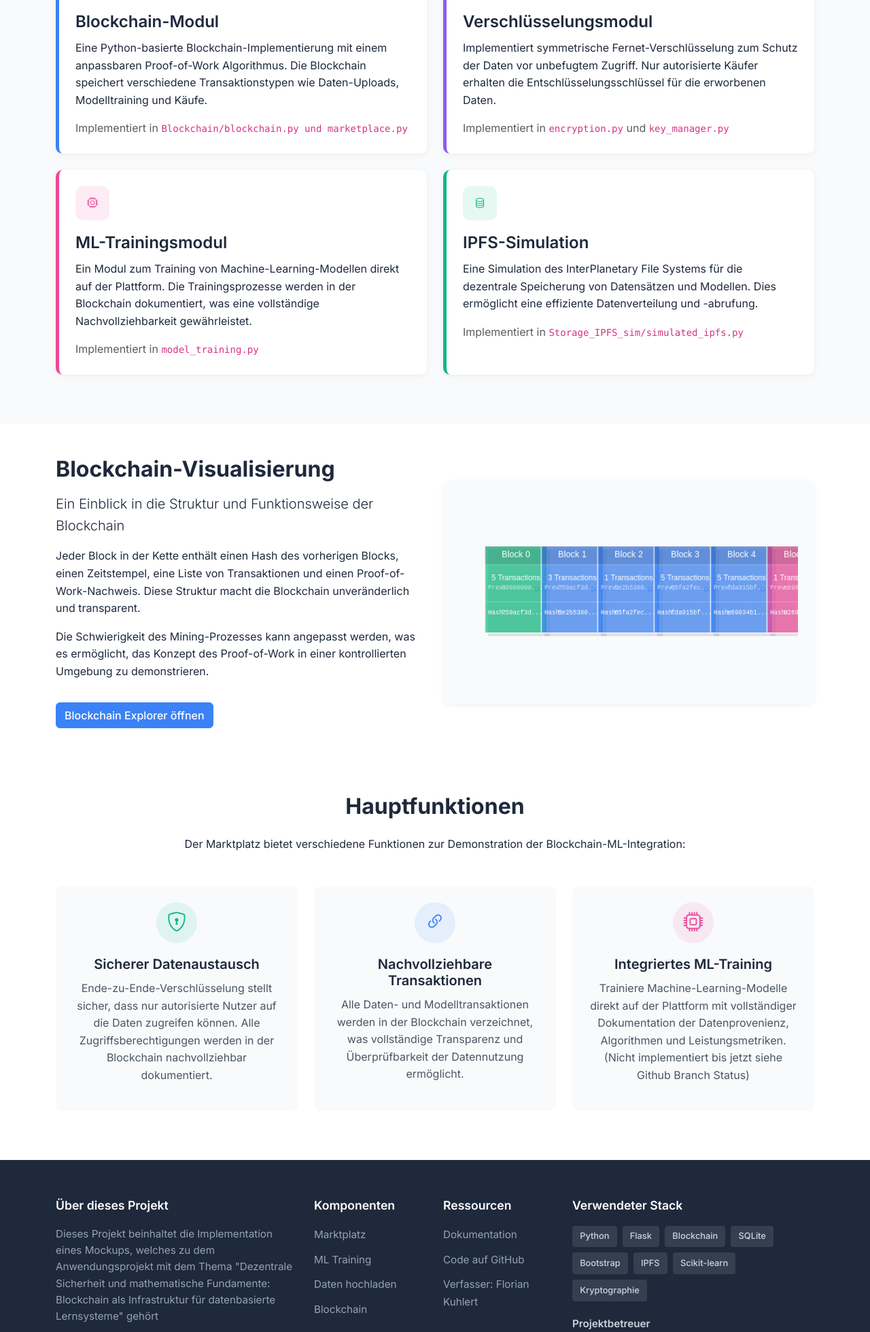
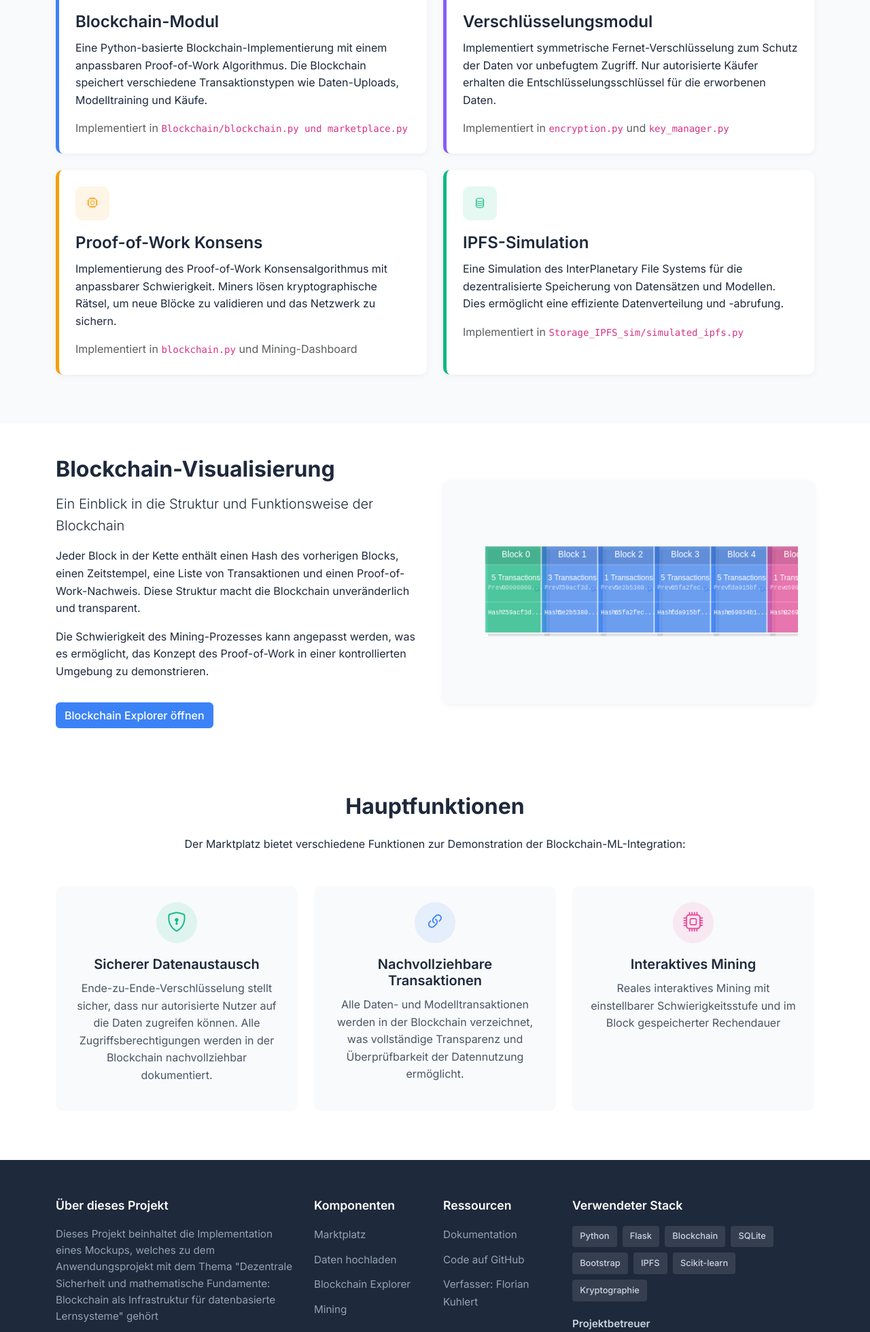
Before and after one commit to abrahamboza/Blockchain_Marketplace_for_Ai_Applications, a Flask app: page / in a window 1280 px wide. Shown: the part 961-2920 px from the top of the page at 68% size. Run offline with Flask 3, Linux system fonts and the light colour scheme; some libraries are stand-ins or nearby versions.

Commit message:
updated index site

```diff
--- a/ipfs_storage/pins.json
+++ b/ipfs_storage/pins.json
@@ -1 +1 @@
-["7a7fd0451176fee05ec87a0a1eb77c19ba82ba71545f4a760e8e5de10ecbff5c", "3e358bab8d7ccceb7f4b0357cc7ad243738c19d9471b4c8ef8ebd1de9915a759"]
+["7a7fd0451176fee05ec87a0a1eb77c19ba82ba71545f4a760e8e5de10ecbff5c", "3e358bab8d7ccceb7f4b0357cc7ad243738c19d9471b4c8ef8ebd1de9915a759", "3bc2588321f4dd53b18b29fc231bd629a3308e10f29a71465b21966c7ae847f6"]
--- a/static/css/styles.css
+++ b/static/css/styles.css
@@ -195,7 +195,14 @@ a:hover {
     margin-bottom: 0.5rem;
     color: var(--gray-400);
 }
+.component-item.mining {
+    border-left-color: #f59e0b;
+}
 
+.component-item.mining .component-icon {
+    background-color: rgba(245, 158, 11, 0.1);
+    color: #f59e0b;
+}
 .footer-links {
     list-style: none;
     padding-left: 0;
--- a/templates/base_layout.html
+++ b/templates/base_layout.html
@@ -69,13 +69,10 @@
                     </li>
                     {% if is_logged_in() %}
                     <li class="nav-item">
-                        <a class="nav-link" href="/training/dashboard" id="nav-training">ML Training</a>
-                    </li>
-                    <li class="nav-item">
                         <a class="nav-link" href="/marketplace/my-purchases" id="nav-my-purchases">Meine Käufe</a>
                     </li>
                     <li class="nav-item">
-                        <a class="nav-link" href="/admin" id="nav-admin">Admin</a>
+                        <a class="nav-link" href="/mine" id="nav-mining">Mining</a>
                     </li>
                     {% endif %}
                 </ul>
@@ -139,9 +136,9 @@ datenbasierte Lernsysteme" gehört</p>
                     <h5>Komponenten</h5>
                     <ul class="footer-links">
                         <li><a href="/marketplace">Marktplatz</a></li>
-                        <li><a href="/training/dashboard">ML Training</a></li>
                         <li><a href="/upload-dataset">Daten hochladen</a></li>
-                        <li><a href="/blockchain">Blockchain</a></li>
+                        <li><a href="/blockchain">Blockchain Explorer</a></li>
+                        <li><a href="/mine">Mining</a></li>
                         {% if is_logged_in() %}
                         <li><a href="/marketplace/my-purchases">Meine Käufe</a></li>
                         {% endif %}
@@ -236,12 +233,9 @@ datenbasierte Lernsysteme" gehört</p>
             } else if (currentPath.startsWith('/blockchain')) {
                 const blockchainLink = document.getElementById('nav-blockchain');
                 if (blockchainLink) blockchainLink.classList.add('active');
-            } else if (currentPath.startsWith('/training')) {
-                const trainingLink = document.getElementById('nav-training');
-                if (trainingLink) trainingLink.classList.add('active');
-            } else if (currentPath.startsWith('/admin')) {
-                const adminLink = document.getElementById('nav-admin');
-                if (adminLink) adminLink.classList.add('active');
+            } else if (currentPath.startsWith('/mine')) {
+                const miningLink = document.getElementById('nav-mining');
+                if (miningLink) miningLink.classList.add('active');
             } else if (currentPath.startsWith('/upload')) {
                 const uploadLink = document.querySelector('.nav-link[href="/upload-dataset"]');
                 if (uploadLink) uploadLink.classList.add('active');
--- a/templates/index.html
+++ b/templates/index.html
@@ -343,13 +343,13 @@
                 </div>
             </div>
             <div class="col-md-6 mb-4">
-                <div class="component-item ml">
+                <div class="component-item mining">
                     <div class="component-icon">
                         <i class="bi bi-cpu"></i>
                     </div>
-                    <h4 class="component-title">ML-Trainingsmodul</h4>
-                    <p>Ein Modul zum Training von Machine-Learning-Modellen direkt auf der Plattform. Die Trainingsprozesse werden in der Blockchain dokumentiert, was eine vollständige Nachvollziehbarkeit gewährleistet.</p>
-                    <p class="mb-0 text-muted">Implementiert in <code>model_training.py</code></p>
+                    <h4 class="component-title">Proof-of-Work Konsens</h4>
+                    <p>Implementierung des Proof-of-Work Konsensalgorithmus mit anpassbarer Schwierigkeit. Miners lösen kryptographische Rätsel, um neue Blöcke zu validieren und das Netzwerk zu sichern.</p>
+                    <p class="mb-0 text-muted">Implementiert in <code>blockchain.py</code> und Mining-Dashboard</p>
                 </div>
             </div>
             <div class="col-md-6 mb-4">
@@ -358,7 +358,7 @@
                         <i class="bi bi-database"></i>
                     </div>
                     <h4 class="component-title">IPFS-Simulation</h4>
-                    <p>Eine Simulation des InterPlanetary File Systems für die dezentrale Speicherung von Datensätzen und Modellen. Dies ermöglicht eine effiziente Datenverteilung und -abrufung.</p>
+                    <p>Eine Simulation des InterPlanetary File Systems für die dezentralisierte Speicherung von Datensätzen und Modellen. Dies ermöglicht eine effiziente Datenverteilung und -abrufung.</p>
                     <p class="mb-0 text-muted">Implementiert in <code>Storage_IPFS_sim/simulated_ipfs.py</code></p>
                 </div>
             </div>
@@ -417,8 +417,8 @@
                     <div class="feature-icon ml">
                         <i class="bi bi-cpu"></i>
                     </div>
-                    <h5 class="feature-title">Integriertes ML-Training</h5>
-                    <p class="feature-description">Trainiere Machine-Learning-Modelle direkt auf der Plattform mit vollständiger Dokumentation der Datenprovenienz, Algorithmen und Leistungsmetriken.(Nicht implementiert bis jetzt siehe Github Branch Status)</p>
+                    <h5 class="feature-title">Interaktives Mining</h5>
+                    <p class="feature-description">Reales interaktives Mining mit einstellbarer Schwierigkeitsstufe und im Block gespeicherter Rechendauer</p>
                 </div>
             </div>
         </div>
```
Also changed, not shown: data_keys.json (+10 -1 lines), ipfs_storage/metadata.json (+1 -1 lines), marketplace.db, 1 other file.
